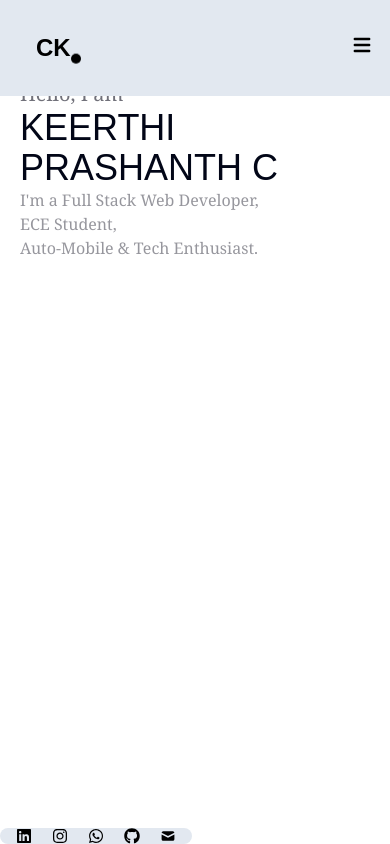
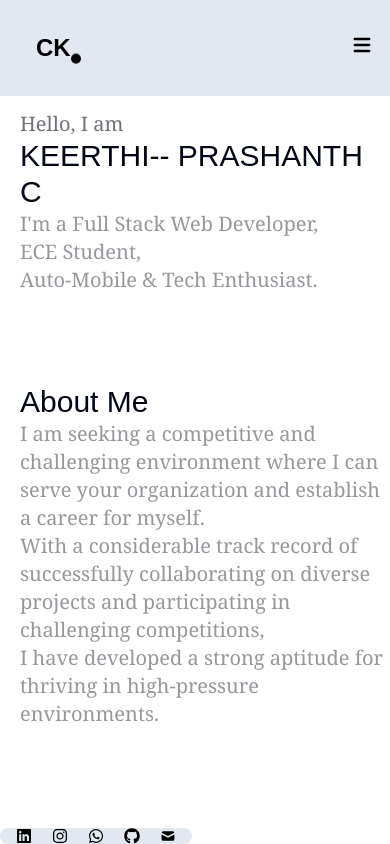
Before and after one commit to CKPRASHANTH07/SIH-2023, a React (Create React App) app: page / in a window 390 px wide. Built offline with nearby package versions, Linux system fonts and the light colour scheme.

Commit message:
after about

```diff
--- a/src/components/about.jsx
+++ b/src/components/about.jsx
@@ -1,15 +1,23 @@
-// About.js
-
 import React from 'react';
 
 const About = () => {
   return (
     <div className='relative z-0'>
-      <div className='hidden md:flex flex-col absolute container left-10 md:left-20 w-full text-xl md:text-4xl text-center py-20 md:py-[908px] px-4 md:px-[10px]'>
-        <h1 className='text-slate-950 font-poppins text-4xl md:text-4xl py-10'>ABOUT ME</h1>
-        <h1 className='text-zinc-500 font-serif animate-pulse md:text-xl'>
-          I am seeking a competitive and challenging environment where I can serve your organization and establish a career for myself. With a considerable track record of successfully collaborating on diverse projects and participating in challenging competitions, I have developed a strong aptitude for thriving in high-pressure environments.
-        </h1>
+       <div className='flex md:hidden '>
+        <div className='absolute left-5 top-96 bottom-10 '>
+          <h1 className='text-slate-950 font-poppins text-3xl '>About Me</h1>
+          <h1 className='text-zinc-500 font-serif animate-pulse text-xl'>I am seeking a competitive and challenging environment where I can serve your organization and establish a career for myself.</h1>
+          <h1 className='text-zinc-500 font-serif animate-pulse text-xl'> With a considerable track record of successfully collaborating on diverse projects and participating in challenging competitions,</h1>
+          <h1 className='text-zinc-500 font-serif animate-pulse text-xl'> I have developed a strong aptitude for thriving in high-pressure environments.</h1>
+        </div>
+      </div>
+      <div className='hidden md:flex'>
+        <div className='absolute  top-[700px]  w-full text-5xl  px-80'>
+          <h1 className='text-slate-950 font-poppins text-7xl '>About Me</h1>
+          <h1 className='text-zinc-500 font-serif animate-pulse text-xl'>I am seeking a competitive and challenging environment where I can serve your organization and establish a career for myself.</h1>
+          <h1 className='text-zinc-500 font-serif animate-pulse text-xl'> With a considerable track record of successfully collaborating on diverse projects and participating in challenging competitions,</h1>
+          <h1 className='text-zinc-500 font-serif animate-pulse text-xl'> I have developed a strong aptitude for thriving in high-pressure environments.</h1>
+        </div>
       </div>
     </div>
   );
--- a/src/components/home.jsx
+++ b/src/components/home.jsx
@@ -5,18 +5,18 @@ import React from 'react';
 const Home = () => {
   return (
     <div className='relative z-0'>
-      <div className='flex md:hidden py-8 md:py-16'>
-        <div className='absolute left-5 top-20 md:top-40'>
-          <h1 className='text-zinc-500 font-serif text-xl md:text-2xl'>Hello, I am</h1>
-          <h1 className='text-slate-950 font-poppins text-4xl md:text-5xl'>KEERTHI PRASHANTH C</h1>
-          <h1 className='text-zinc-500 font-serif animate-pulse md:text-xl'>I'm a Full Stack Web Developer,</h1>
-          <h1 className='text-zinc-500 font-serif animate-pulse md:text-xl'>ECE Student,</h1>
-          <h1 className='text-zinc-500 font-serif animate-pulse md:text-xl'>Auto-Mobile &amp; Tech Enthusiast.</h1>
+      <div className='flex md:hidden '>
+        <div className='absolute left-5 top-[110px] '>
+          <h1 className='text-zinc-500 font-serif text-xl '>Hello, I am</h1>
+          <h1 className='text-slate-950 font-poppins text-3xl '>KEERTHI-- PRASHANTH C</h1>
+          <h1 className='text-zinc-500 font-serif animate-pulse text-xl'>I'm a Full Stack Web Developer,</h1>
+          <h1 className='text-zinc-500 font-serif animate-pulse text-xl'>ECE Student,</h1>
+          <h1 className='text-zinc-500 font-serif animate-pulse text-xl'>Auto-Mobile &amp; Tech Enthusiast.</h1>
         </div>
       </div>
 
-      <div className='hidden md:flex w-full text-5xl text-center px-4 md:px-80'>
-        <div className='absolute text-center top-56 content-center'>
+      <div className='hidden md:flex w-full text-5xl  px-80'>
+        <div className='absolute  top-56 '>
           <h1 className='text-zinc-500 font-serif text-5xl animate-pulse'>Hello, I am</h1>
           <h1 className='text-slate-950 font-poppins text-7xl'>KEERTHI PRASHANTH C</h1>
           <h1 className='text-zinc-500 font-serif animate-pulse text-xl'>I'm a Full Stack Web Developer,</h1>
--- a/src/components/navbar.jsx
+++ b/src/components/navbar.jsx
@@ -12,7 +12,7 @@ const Navbar = () => {
       <div className='fixed w-full h-24 flex justify-between items-center px-4 py-0 bg-slate-200  text-black text-2xl'>
         <div className='flex ml-5 place-items-end'>
           <button className='font-poppins font-extrabold'>CK</button>
-          <BsCircleFill style={{ color: 'black' }} size='10px' className='animate-bounce' />
+          <BsCircleFill style={{ color: 'black' }} size='10px' className='animate-bounce ' />
         </div>
         <ul className='hidden md:flex gap-x-10 mr-10 dynamic'>
         <li className='group relative cursor-pointer'>
```
